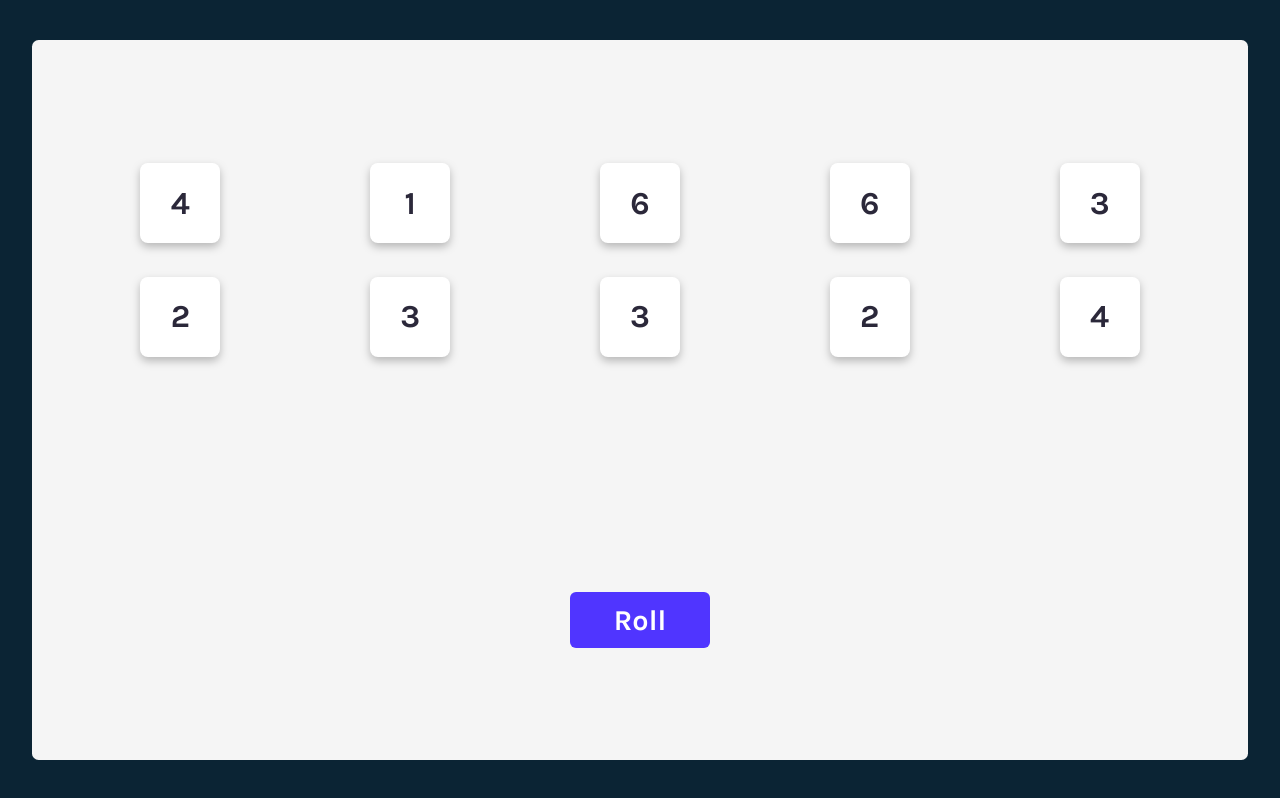
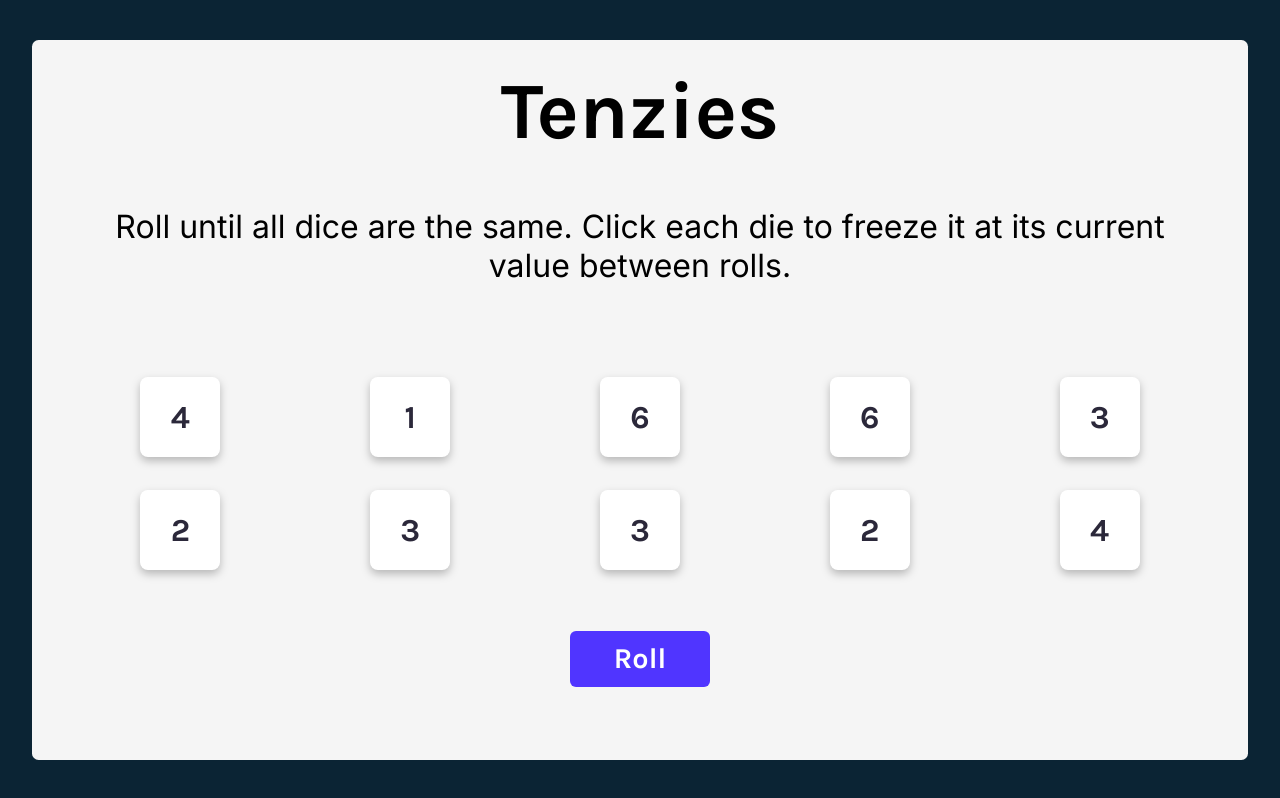
Before and after one commit to RaviP14/tenzies-game, a React (Create React App) app in the folder tenzies-game/: page / in a window 1280 px wide. Built offline with nearby package versions, Linux system fonts and the light colour scheme.

Commit message:
Added title, instructions and styled both items.

```diff
--- a/tenzies-game/src/App.js
+++ b/tenzies-game/src/App.js
@@ -53,6 +53,8 @@ function App() {
   return (
     <main>
       <div className="border">
+        <h1 className="title">Tenzies</h1>
+        <p className="instructions">Roll until all dice are the same. Click each die to freeze it at its current value between rolls.</p>
         <div className="DieContainer">
             {dices}
         </div>
--- a/tenzies-game/src/styles/style.css
+++ b/tenzies-game/src/styles/style.css
@@ -23,6 +23,21 @@ body {
   justify-content: space-around;
   flex-direction: column;
   align-items: center;
+}
+
+.title {
+  font-size: 5rem;
+  margin: 0;
+}
+
+.instructions {
+  font-family: "Inter", sans-serif;
+  font-size: 2rem;
+  font-weight: 400;
+  margin-top: 0;
+  text-align: center;
+  margin-left: 5%;
+  margin-right: 5%;
 }
 
 .DieContainer {
@@ -66,6 +81,7 @@ body {
   cursor: pointer;
   font-size: 1.8rem;
   font-family: "Karla", sans-serif;
+  margin-bottom: 4%;
 }
 
 .roll-btn:focus {
```
